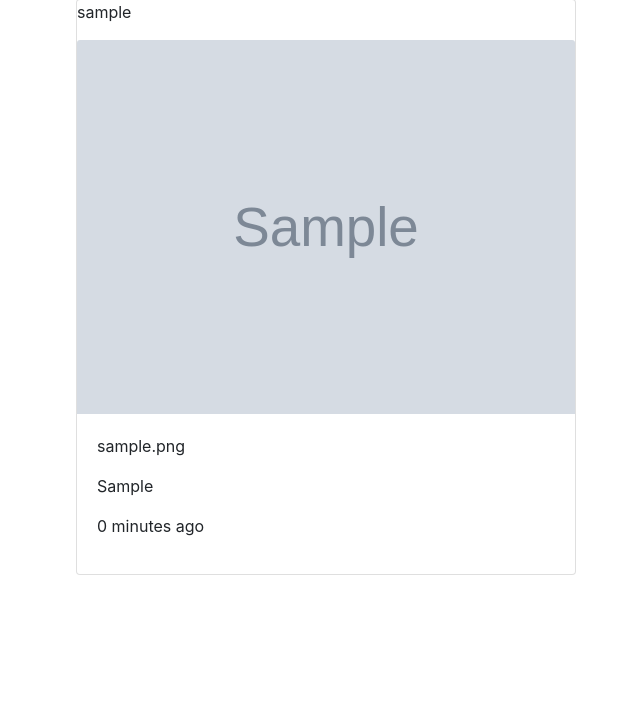
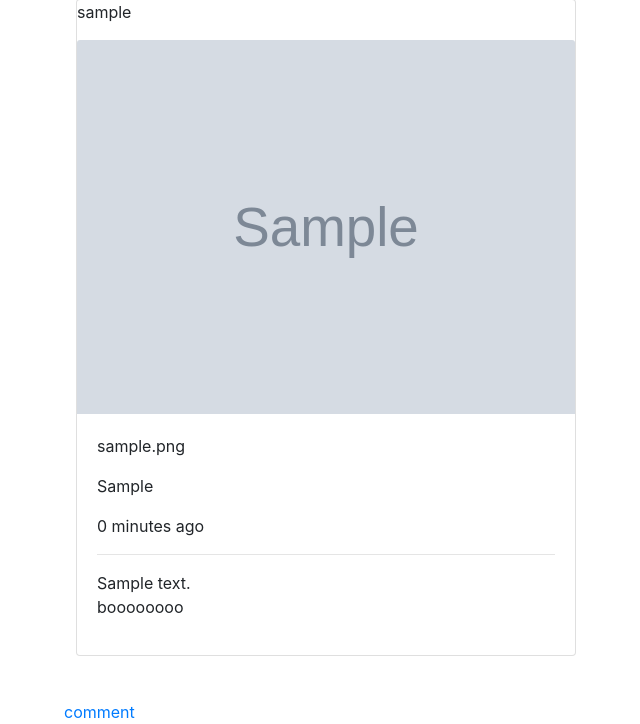
Before and after one commit to je-ss-y/Insta-memories, a Django app: page / in a window 1280 px wide. Shown: the part 94-818 px from the top of the page, without its empty margins (21-661 px from the left). Before the commit the page ends 669 px from the top, so only its background shows below. Run offline with Django 3.2, Linux system fonts and the light colour scheme; a user stored in the database is signed in; tables that the repository leaves empty hold one stand-in row (values such as "Sample post"); grey boxes marked "Sample" are stand-in pictures; some libraries are stand-ins or nearby versions.

Commit message:
added comment  form

```diff
--- a/instagram/urls.py
+++ b/instagram/urls.py
@@ -23,4 +23,5 @@ urlpatterns = [
     url(r'^accounts/', include('registration.backends.simple.urls')),
     url(r'^logout/$', views.logout, {"next_page": '/'}),
     url(r'^tinymce/', include('tinymce.urls')),
+
 ]
--- a/posts/models.py
+++ b/posts/models.py
@@ -13,6 +13,8 @@ class Image(models.Model):
     user = models.ForeignKey(User,on_delete=models.CASCADE)
     pub_date = models.DateTimeField(auto_now_add=True)
 
+    # profile = models.ForeignKey(Profile,on_delete=models.CASCADE)
+
     # tags = models.ManyToManyField(tags)
 
 
@@ -21,8 +23,13 @@ class Image(models.Model):
 
     @classmethod
     def search_by_name(cls,search_term):
-        user = cls.objects.filter(user__contains=search_term)
+        user = cls.objects.filter(user__username__contains=search_term)
         return user
+
+    @classmethod
+    def get_image(cls):
+        image= cls.objects.all().prefetch_related('comment_set')
+        return image
 
 
 class Profile(models.Model):
@@ -38,11 +45,11 @@ class Profile(models.Model):
 
 
 
-# class Comment(models.Model):
-#     comment = models.TextField()
-#     image = models.ForeignKey(Image, on_delete=models.CASCADE)
-#     user = models.ForeignKey(Profile, on_delete=models.CASCADE)
+class Comment(models.Model):
+    comment = models.TextField()
+    image = models.ForeignKey(Image, on_delete=models.CASCADE)
+    user = models.ForeignKey(User, on_delete=models.CASCADE)
 
 
-#     def __str__(self):
-#         return f'{self.user.name} Image'
+    def __str__(self):
+        return self.comment
--- a/posts/templates/all-posts/posts-today.html
+++ b/posts/templates/all-posts/posts-today.html
@@ -3,7 +3,7 @@
 {% block content %}
 {{block.super}}
 
-{% for image_item in image %}
+{% for image_item in images %}
 <!--Display  images  -->
 <div class="container">
   <div class="row">
@@ -11,19 +11,36 @@
 <div class="jumbotron" style="background-color: transparent;padding:12px">
 <div class="card"  class="rounded-lg" style="width:500px">
   <p>{{image_item.user}}</p>
+  {% for profile in profilepicture %}
+  <img src="{{profile.profilepicture.url}}" class="img-responsive" alt="Image">
+  {%endfor%}
   <img src="{{image_item.image.url}}" class="card-img-top" alt="Image">
   <div class="card-body">
 
     <p>{{image_item.photoname}}</p>
     <p>{{image_item.caption}}</p>
+    <p>{{image_item.pub_date|timesince}} ago </p>
+    <hr>
+    {% for comment in comments %}
+      {{comment.comment}}
 
 
-    <p>{{image_item.pub_date|timesince}} ago </p>
+
+  {%endfor%}
+  <p>boooooooo</p>
+
+
   </div>
 </div>
 </div>
 </div>
+
+
 </div>
+
+
+<a href =" {% url 'comment' image_item.id%}">comment</a>
+
 </div>
 
 
--- a/posts/templates/navbar.html
+++ b/posts/templates/navbar.html
@@ -39,10 +39,12 @@
                 <a class="dropdown-item"  href="{%url 'new-post'%}">Create Post</a>
 
 
-                <a class="dropdown-item" href="{%url 'profile'%}">Profile</a>
+                <a class="dropdown-item" href="{%url 'profiledisplay'%}">Profile</a>
 
 
                 <a class="dropdown-item" href="/accounts/password/change">Change Password</a>
+
+                <a class="dropdown-item" href="{%url 'profile'%}">Sign-up</a>
 
 
                 <a class="dropdown-item" href="/logout">Logout</a>
@@ -64,7 +66,7 @@
             <form class="navbar-form" role="search" action="{% url 'search_results' %}">
 
               <div class="input-group">
-                <input type="text" class="form-control" placeholder="Search profile" name="search_results">
+                <input type="text" class="form-control" placeholder="Search profile" name="username">
                 <div class="input-group-btn">
                   <button class="btn btn-default" type="submit"><i class="glyphicon glyphicon-search"></i></button>
                 </div>
--- a/posts/urls.py
+++ b/posts/urls.py
@@ -12,6 +12,7 @@ urlpatterns=[
     url(r'^accounts/profileform', views.profile_form, name='profile'),
     url(r'^accounts/profiledisplay', views. user_profile, name='profiledisplay'),
     url(r'^search/', views.search_results, name='search_results'),
+    url(r'^comment/(?P<image_id>\d+)$', views.commenting, name='comment'),
     # url(r'^register/',views.search_results, name='search_results')
 ]
 
--- a/posts/views.py
+++ b/posts/views.py
@@ -1,10 +1,13 @@
 from django.shortcuts import render,redirect
 from django.http  import HttpResponse,Http404
 import datetime as dt
-from .models import Image,Profile
+from .models import Image,Profile,Comment
 from django.contrib.auth.decorators import login_required
-from .forms import NewImageForm,ProfileForm
+from .forms import NewImageForm,ProfileForm,CommentForm
 from django.contrib.auth.forms import UserCreationForm
+from registration.backends.simple.views import RegistrationView
+from django.contrib.auth.models import User
+
 
 @login_required(login_url='/accounts/login/')
 def new_post(request):
@@ -23,9 +26,19 @@ def new_post(request):
 # Create your views here.
 @login_required(login_url='/accounts/login/')
 def posts_of_day(request):
+    current_user = request.user
     date = dt.date.today()
-    image = Image.objects.all()
-    return render(request, 'all-posts/posts-today.html', {"date": date,"image": image})
+    images = Image.get_image()
+    comment = Comment.objects.all()
+
+    for image in images:
+        comments = Comment.objects.filter(image=image)
+        print(comments)
+
+
+    # comment = Comment.objects.filter(id = current_user.id).first()
+    # print(comment)
+    return render(request, 'all-posts/posts-today.html', {"date": date,"images": images, 'comments':comments})
 
 
 
@@ -65,35 +78,57 @@ def profile_form(request):
 
 @login_required(login_url='/accounts/login/')
 def user_profile(request):
-    profilepicture=Profile.objects.all()
-    args={"profilepicture":profilepicture}
+    current_user = request.user
+    profilepicture=Profile.objects.get(user=current_user)
+
+
     return render(request, 'all-posts/profiledisplay.html', {"profilepicture": profilepicture})
 
 
 
 def search_results(request):
 
-    if 'user' in request.GET and request.GET["user"]:
-        search_term = request.GET.get("user")
+    if 'username' in request.GET and request.GET["username"]:
+        search_term = request.GET.get("username")
         searched_users= Image.search_by_user(search_term)
         message = f"{search_term}"
 
-        return render(request, 'all-posts/search.html',{"profile": searched_users})
+        return render(request, 'all-posts/search.html',{"user": searched_users})
 
     else:
         message = "You haven't searched for any term"
         return render(request, 'all-posts/search.html',{"message":message})
 
 
-def register(request):
+# def register(request):
 
+#     if request.method == 'POST':
+#         form =  UserCreationForm(request.POST)
+#         if form.is_valid():
+#            form.save()
+#         return redirect('profiledisplay')
+
+#     else:
+#         form = UserCreationForm()
+#         args={"form":form}
+#     return render(request, 'registration/registration_form.html', {"form": form})
+
+
+@login_required(login_url='/accounts/login/')
+def commenting(request,image_id):
+    current_user = request.user
     if request.method == 'POST':
-        form =  UserCreationForm(request.POST)
+        imagetocomment = Image.objects.filter(id = image_id).first()
+        # user = User.objects.filter(user = current_user.id).first()
+        # print(user)
+        form =  CommentForm(request.POST, request.FILES)
         if form.is_valid():
-           form.save()
-        return redirect('all-posts/posts-today')
+            comment = form.save(commit=False)
+            comment.user= current_user
+            comment.image =imagetocomment
+            comment.save()
+        return redirect('postsToday')
 
     else:
-        form = UserCreationForm()
-        args={"form":form}
-    return render(request, 'registration/registration_form.html', {"form": form})
+        form = CommentForm()
+    return render(request, 'all-posts/comment-form.html', {"form": form, 'image_id':image_id})
```
Also changed, not shown: posts/forms.py (+5 -8 lines), posts/templates/all-posts/comment-form.html (added, +36 -0 lines), posts/templates/all-posts/profiledisplay.html (+3 -5 lines), media/profile/make_7Ro2AJN.jpg (added), posts/migrations/0007_comment.py (added), posts/migrations/0008_auto_20191021_1229.py (added).
